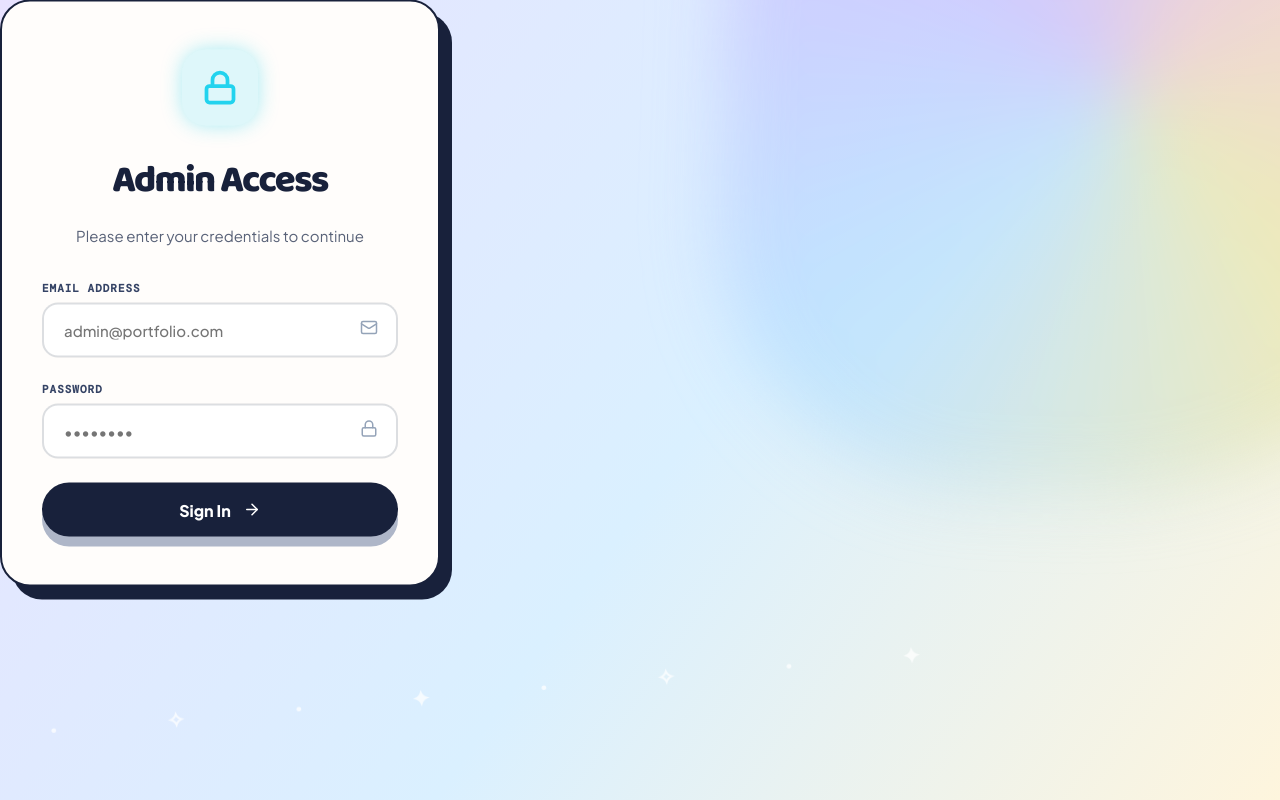
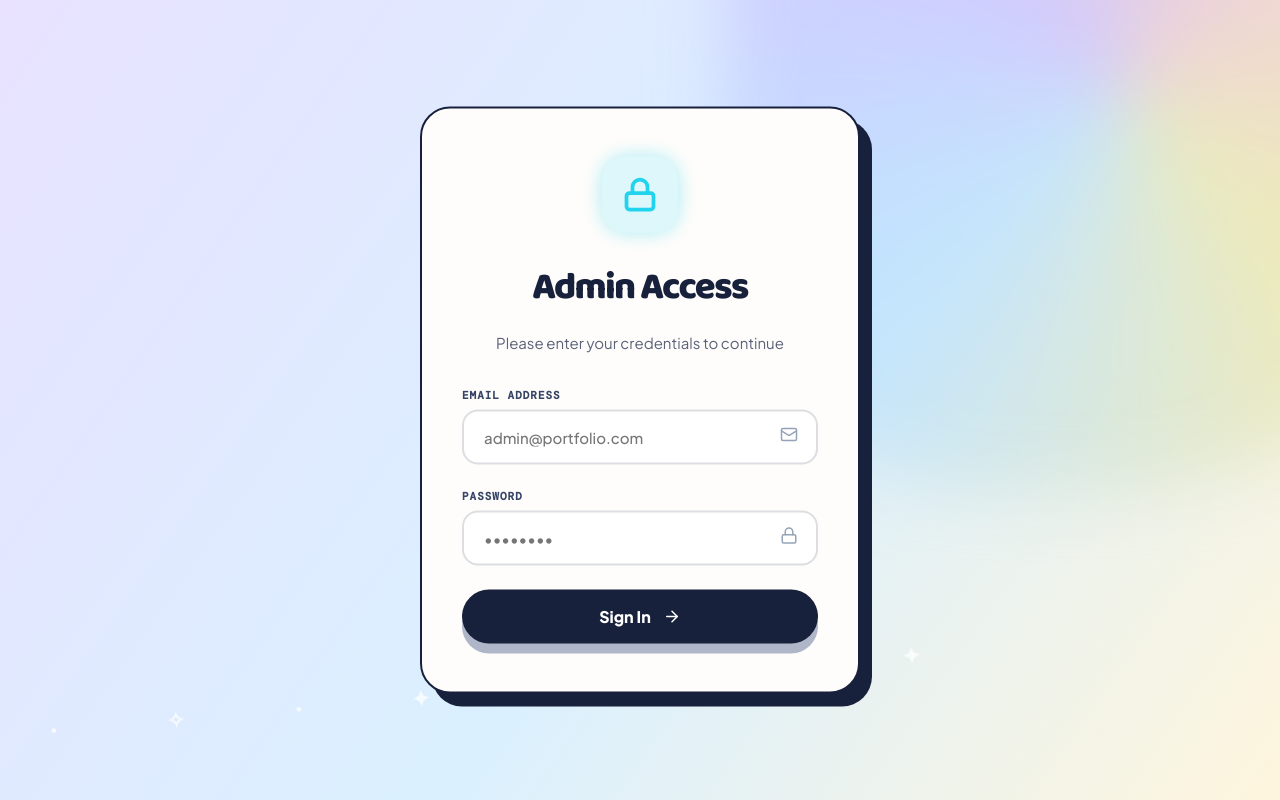
Before and after one commit to uttamongithb/Portfolio, a Next.js app: page /admin in a window 1280 px wide. Built offline with nearby package versions, Linux system fonts and the light colour scheme; no server answers.

Commit message:
feat: add admin module styles and public portfolio static page

```diff
--- a/app/admin/admin.module.css
+++ b/app/admin/admin.module.css
@@ -16,8 +16,23 @@
   50% { transform: translateY(-8px); }
 }
 
-.container, .dashboard {
+.dashboard {
   min-height: 100vh;
+  background: linear-gradient(125deg, #e8e2ff 0%, #daf0ff 54%, #fef5dd 100%);
+  font-family: 'Plus Jakarta Sans', Arial, sans-serif;
+  color: #18213b;
+  position: relative;
+  isolation: isolate;
+  overflow: hidden;
+}
+
+.container {
+  min-height: 100vh;
+  display: flex;
+  align-items: center;
+  justify-content: center;
+  padding: 24px;
+  box-sizing: border-box;
   background: linear-gradient(125deg, #e8e2ff 0%, #daf0ff 54%, #fef5dd 100%);
   font-family: 'Plus Jakarta Sans', Arial, sans-serif;
   color: #18213b;
--- a/public/portfolio.html
+++ b/public/portfolio.html
@@ -152,7 +152,7 @@ html{scroll-behavior:smooth}.section{isolation:isolate}.scene-motion{position:ab
 
     <section class="section short" id="proof"><div class="shell content proof-layout"><div><div class="eyebrow"><i></i> Built with intention</div><h2>Creative energy,<br>grounded in craft.</h2><p class="proof-copy">My work is made for organizations and teams that need more than a website—they need a memorable, useful digital presence.</p></div><div class="proof-stats"><div class="proof-stat"><b>4+</b><span>Published client projects</span></div><div class="proof-stat"><b>4</b><span>Industries brought to life</span></div><div class="proof-stat"><b>End-to-end</b><span>Creative delivery</span></div><div class="proof-stat"><b>∞</b><span>Curiosity for what’s next</span></div></div></div></section>
 
-    <section class="section" id="contact"><div class="contact-stars"></div><div class="shell content"><div class="contact-grid"><div class="contact-copy"><div class="eyebrow" style="color:#c5cee5"><i></i> Start the next scene</div><h2>Have an idea worth <mark>bringing to life?</mark></h2><p>Whether it starts as a sketch, story or ambitious product idea, let’s turn it into a digital experience people will want to explore.</p><div class="contact-buttons"><a class="btn primary" href="/cdn-cgi/l/email-protection#d0b8b5bcbcbf90b5a8b1bda0bcb5feb3bfbd">Start a conversation <span class="arrow">→</span></a><a class="btn secondary" href="#work">See project archive</a></div><div class="contact-note"><a href="/cdn-cgi/l/email-protection" class="__cf_email__" data-cfemail="81c9c4cdcdcec1c4d9c0ccd1cdc4afc2cecc">[email&#160;protected]</a> &nbsp; · &nbsp; LUCKNOW, INDIA &nbsp; · &nbsp; AVAILABLE FOR COLLABORATIONS</div></div><form class="form-card" id="contact-form"><h3>Send a mission ✦</h3><div class="form-row"><label>Your name<input required placeholder="Your name" name="name" /></label><label>Email address<input type="email" required placeholder="you@email.com" name="email" /></label></div>
+    <section class="section" id="contact"><div class="contact-stars"></div><div class="shell content"><div class="contact-grid"><div class="contact-copy"><div class="eyebrow" style="color:#c5cee5"><i></i> Start the next scene</div><h2>Have an idea worth <mark>bringing to life?</mark></h2><p>Whether it starts as a sketch, story or ambitious product idea, let’s turn it into a digital experience people will want to explore.</p><div class="contact-buttons"><a class="btn primary" href="https://wa.me/917992081882" target="_blank" rel="noopener noreferrer">Start a conversation <span class="arrow">→</span></a><a class="btn secondary" href="#work">See project archive</a></div><div class="contact-note"><a href="/cdn-cgi/l/email-protection" class="__cf_email__" data-cfemail="81c9c4cdcdcec1c4d9c0ccd1cdc4afc2cecc">[email&#160;protected]</a> &nbsp; · &nbsp; LUCKNOW, INDIA &nbsp; · &nbsp; AVAILABLE FOR COLLABORATIONS</div></div><form class="form-card" id="contact-form"><h3>Send a mission ✦</h3><div class="form-row"><label>Your name<input required placeholder="Your name" name="name" /></label><label>Email address<input type="email" required placeholder="you@email.com" name="email" /></label></div>
 <div class="form-row">
   <label>Mobile number<input type="tel" required placeholder="Your mobile number" name="mobile" /></label>
   <label>Project type<input placeholder="Website, product, design..." name="project" /></label>
```
